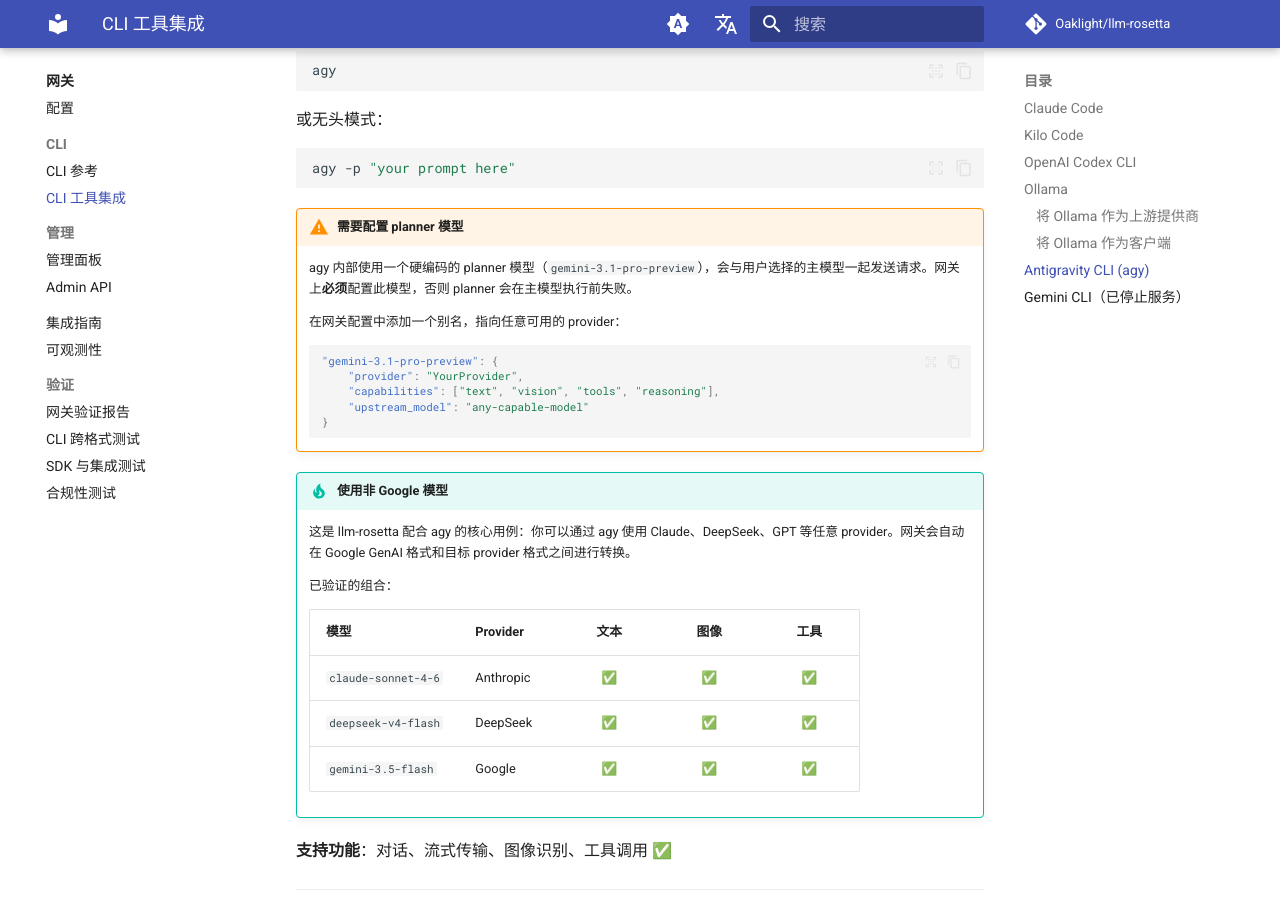
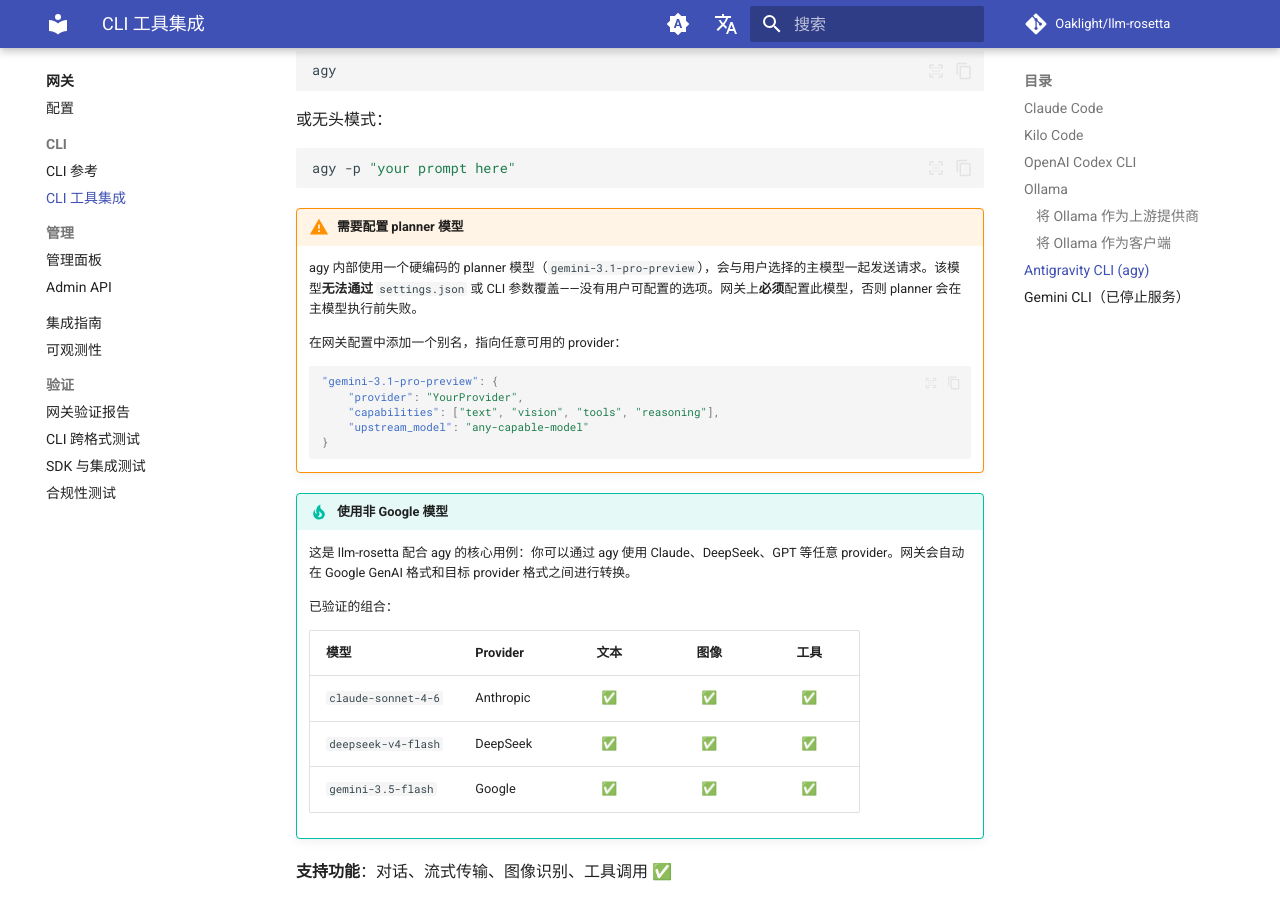
Before and after one commit to Oaklight/llm-rosetta, an MkDocs documentation site: the page built from docs/gateway/cli-integrations.md, in a window 1280 px wide and 900 px high, scrolled down 3475 px. Built offline with MkDocs 1.6.1 and Material for MkDocs 9.7.7, drawn with Linux system fonts in a browser that asks for light colours; comment, search, counter and statistics services are not loaded.

Commit message:
docs: 标注 agy planner 模型不可覆盖

````diff
--- a/docs/gateway/cli-integrations.md
+++ b/docs/gateway/cli-integrations.md
@@ -167,7 +167,7 @@
 ```
 
 !!! warning "需要配置 planner 模型"
-    agy 内部使用一个硬编码的 planner 模型（`gemini-3.1-pro-preview`），会与用户选择的主模型一起发送请求。网关上**必须**配置此模型，否则 planner 会在主模型执行前失败。
+    agy 内部使用一个硬编码的 planner 模型（`gemini-3.1-pro-preview`），会与用户选择的主模型一起发送请求。该模型**无法通过** `settings.json` 或 CLI 参数覆盖——没有用户可配置的选项。网关上**必须**配置此模型，否则 planner 会在主模型执行前失败。
 
     在网关配置中添加一个别名，指向任意可用的 provider：
 
````
